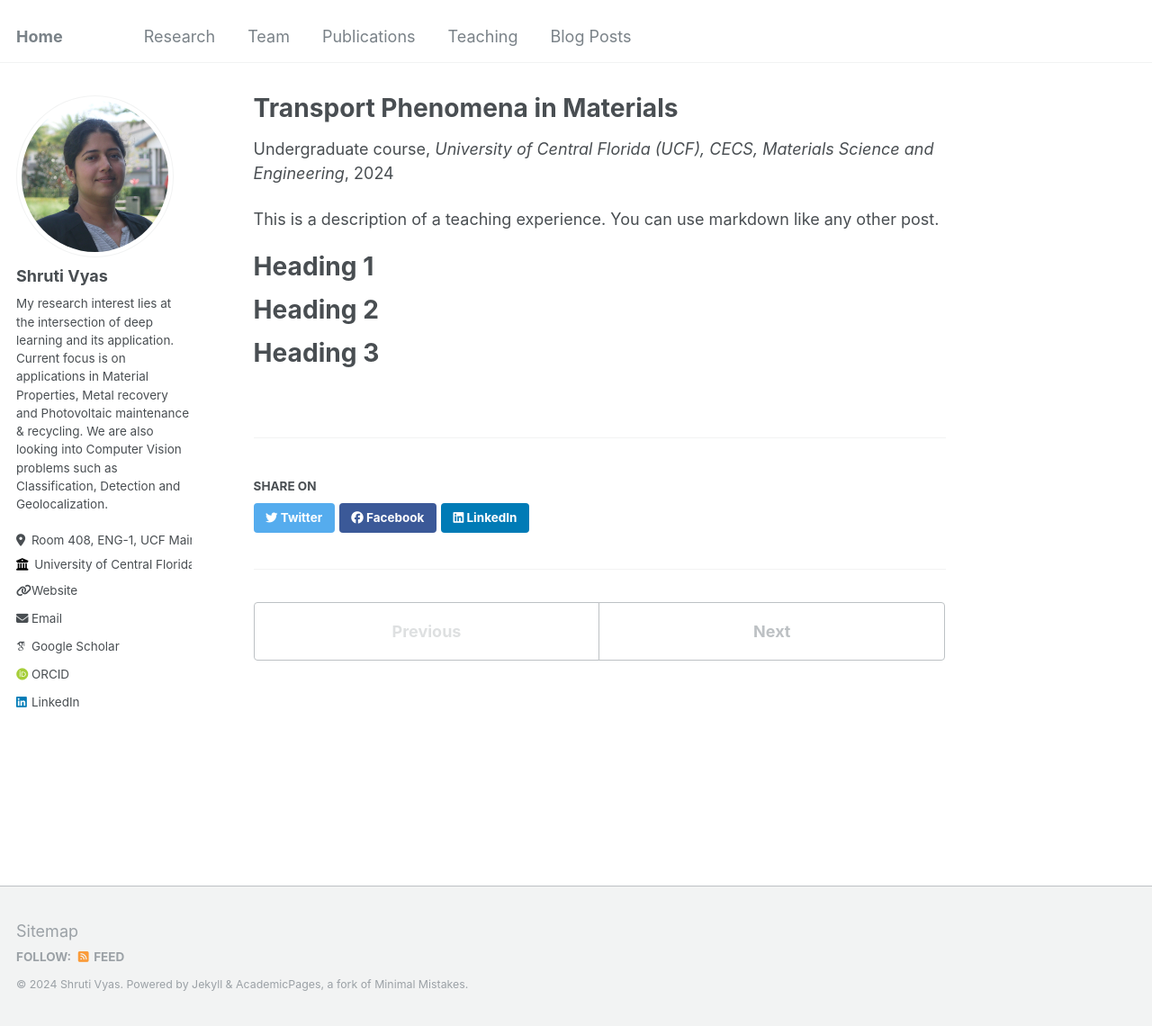
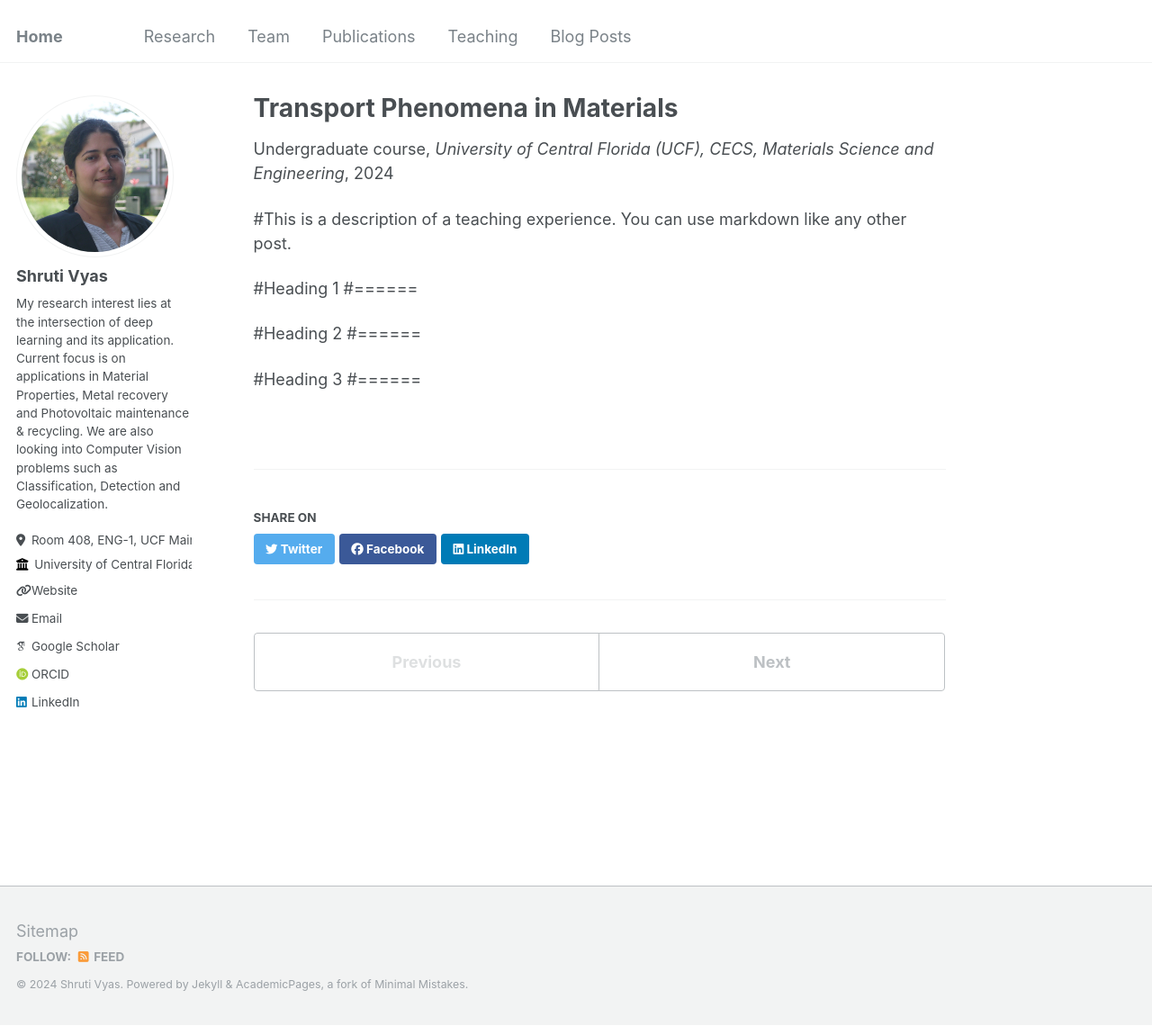
Before and after one commit to vyas-lab/vyas-lab.github.io, a Jekyll site: the page built from _teaching/2024-spring-teaching-1.md, in a window 1280 px wide and 1140 px high. Shown: the whole window at 90% size. Built offline with Jekyll 4.4.1, drawn with Linux system fonts in a browser that asks for light colours; some web fonts are replaced.

```diff
--- a/_teaching/2024-spring-teaching-1.md
+++ b/_teaching/2024-spring-teaching-1.md
@@ -8,13 +8,13 @@ date: 2024-01-01
 location: "Orlando, USA"
 ---
 
-This is a description of a teaching experience. You can use markdown like any other post.
+#This is a description of a teaching experience. You can use markdown like any other post.
 
-Heading 1
-======
+#Heading 1
+#======
 
-Heading 2
-======
+#Heading 2
+#======
 
-Heading 3
-======
+#Heading 3
+#======
```
